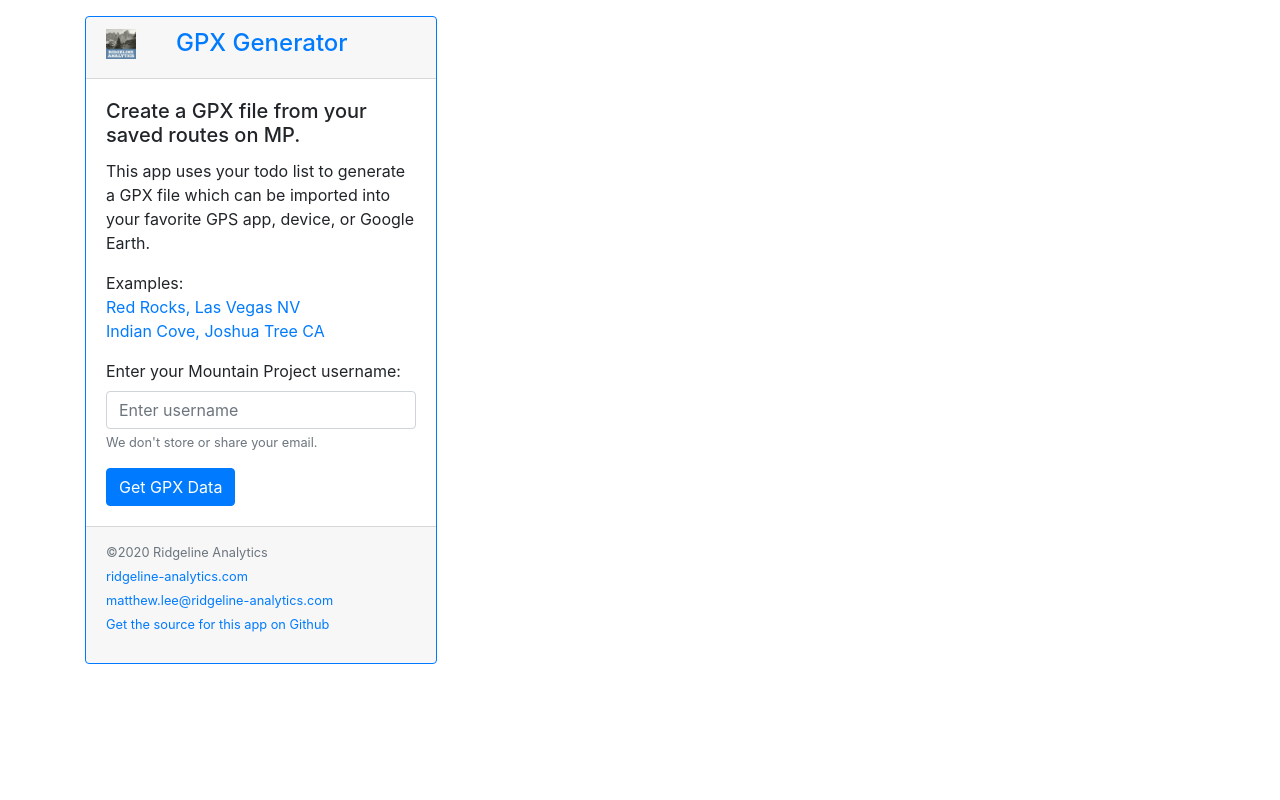
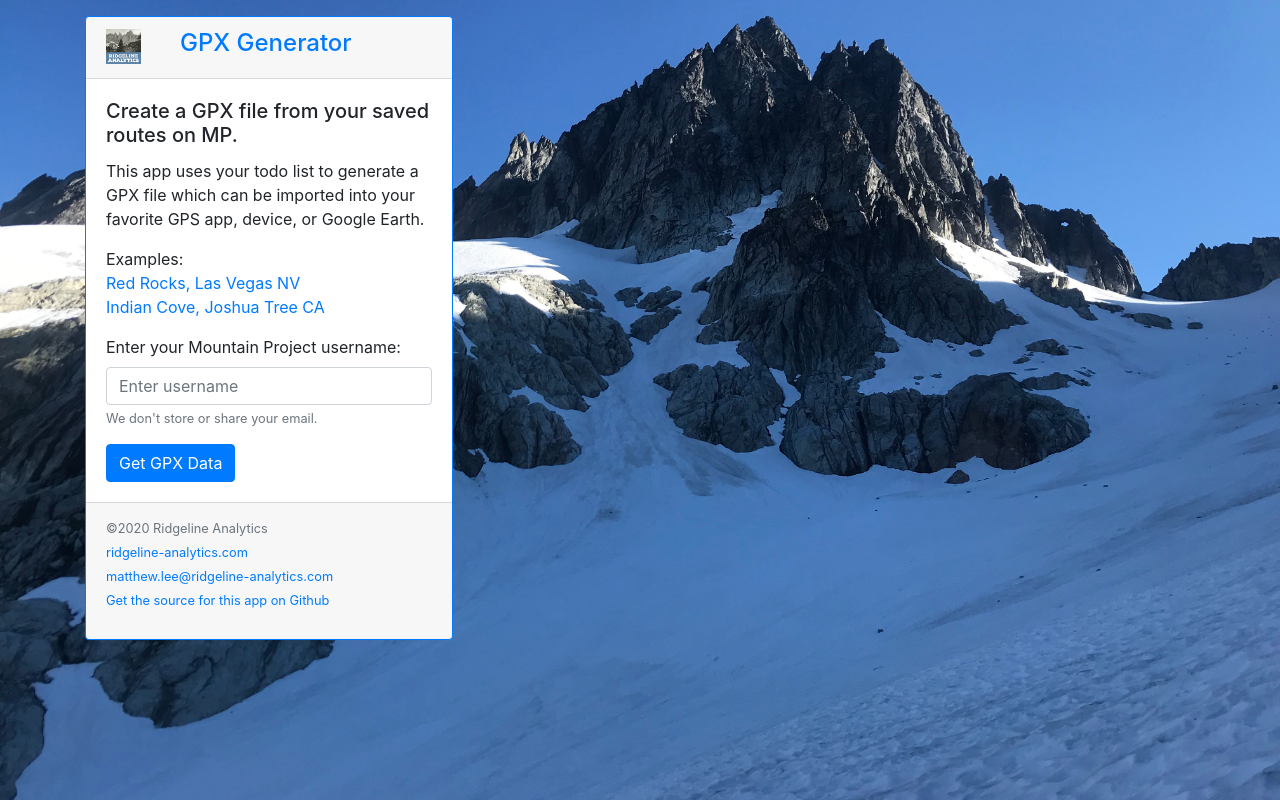
Before and after one commit to Matthew-P-Lee/MP-GPX, a Flask app: template templates/main.html in a window 1280 px wide. Run offline with Flask 2, Linux system fonts and the light colour scheme; the template is opened without the code that fills it, so the values that code supplies are empty; some libraries are stand-ins or nearby versions.

Commit message:
added background image

```diff
--- a/application.py
+++ b/application.py
@@ -18,8 +18,8 @@
 mpapi_gpx = MPAPI_GPX()
 
 API_LIMIT=50
-#CACHE_CLIENT_ENDPOINT = 'localhot'
-CACHE_CLIENT_ENDPOINT = 'gpx-cache.r6bmze.cfg.use2.cache.amazonaws.com'
+CACHE_CLIENT_ENDPOINT = 'localhost'
+#CACHE_CLIENT_ENDPOINT = 'gpx-cache.r6bmze.cfg.use2.cache.amazonaws.com'
 CACHE_PORT = 11211
 CACHE_EXPIRE = 10800
 
--- /dev/null
+++ b/static/style.css
@@ -0,0 +1,9 @@
+body {
+  background-image: url("/static/dorado-needle.jpg");
+  height: 100%;
+
+  /* Center and scale the image nicely */
+  background-position: center;
+  background-repeat: no-repeat;
+  background-size: cover;
+}
--- a/templates/main.html
+++ b/templates/main.html
@@ -10,16 +10,16 @@
   <meta name="viewport" content="width=device-width, initial-scale=1">
   <link href="{{ url_for('static', filename='bootstrap.min.css') }}" rel="stylesheet">
   <link rel="icon" type="image/ico" href="{{url_for('static',filename='favicon.ico') }}" />
-
+  <link href="{{ url_for('static', filename='style.css') }}" rel="stylesheet">
 </head>
 
 <body>
 	<div class="container mt-md-3">
-	<div class="card border-primary mb-3" style="width: 22rem;">
+	<div class="card border-primary mb-4" style="width: 23rem;">
 		<div class="card-header">
 			<div class="row">
 				<div class="col-3">
-					<a href= "/"><img width="30px" src="{{url_for('static',filename='ridgeline-logo.png')}}" /></a>
+					<a href= "/"><img width="35px" src="{{url_for('static',filename='ridgeline-logo.png')}}" /></a>
 				</div>
 				<div class="col-">
 					<a href="/"><h4>GPX Generator</h4></a>
```
Also changed, not shown: static/dorado-needle.jpg (added).
